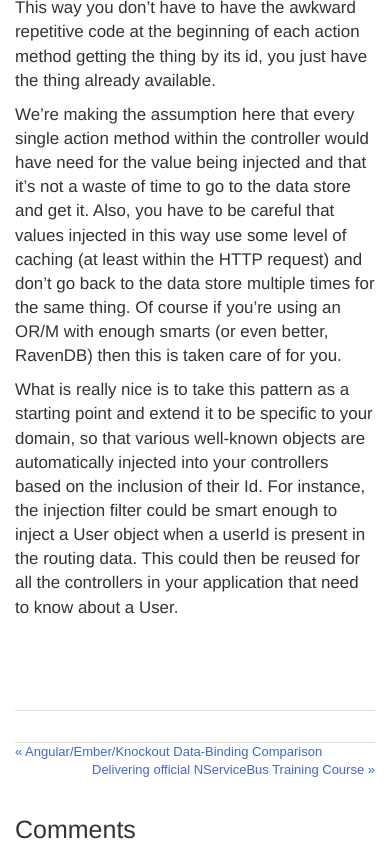
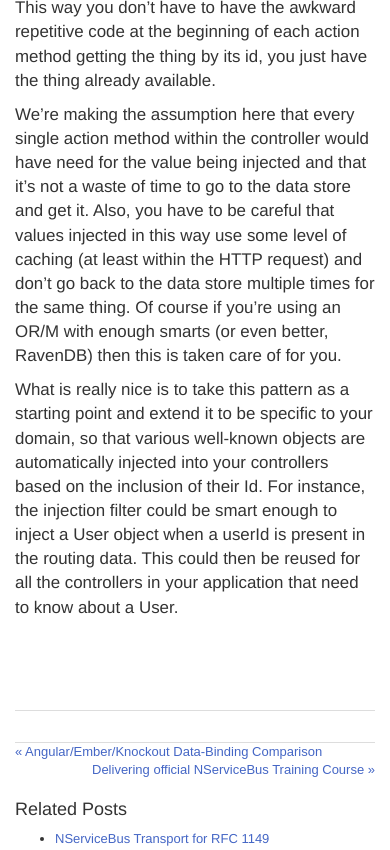
Before and after one commit to umarmohammed/umarmohammed.github.io, a Jekyll site: the page built from _posts/2013/2013-10-28-injectroutedata-actionfilter-for-asp-net-mvc.md, in a window 390 px wide, cut to the strip 1719-2569 px from the top of the page. Built offline with Jekyll 4.4.1, drawn with Linux system fonts in a browser that asks for light colours; nearby versions of some CDN libraries; Markdown is read by kramdown in place of the engine named in the settings; comment, search, counter and statistics services are not loaded; some of the changed text lies outside the part shown.

Commit message:
Adding related stories by tag.

```diff
--- a/_includes/post/meta.html
+++ b/_includes/post/meta.html
@@ -1,6 +1,6 @@
 <div class="meta">
 	<span class="date">{% include post/date.html %}{{ time }}</span>
-	<span class="tags">{% include post/categories.html %}</span>
+	<span class="categories">{% include post/categories.html %}</span>
 	{% if site.disqus_short_name and site.disqus_show_comment_count == true %}
 		{% include post/comments_link.html %}
 	{% endif %}
--- /dev/null
+++ b/_includes/post/related.html
@@ -0,0 +1,29 @@
+
+{% assign hasSimilar = '' %}
+{% for post in site.posts %}
+    {% assign postHasSimilar = false %}
+    {% for tag in post.tags %}
+        {% for thisTag in page.tags %}
+            {% if postHasSimilar == false and hasSimilar.size < 6 and post.id != page.id and tag == thisTag %}
+                {% if hasSimilar.size == 0 %}
+                <div class="related-posts">
+                <h4>Related Posts</h4>
+                <ul>
+                {% endif %}
+                <li class="relatedPost">
+                    <a href="{{ post.url }}">{{ post.title }}
+                    {% if post.series %}
+                        (Series: {{ post.series }})
+                    {% endif %}
+                    </a>
+                </li>
+                {% capture hasSimilar %}{{ hasSimilar }}*{% endcapture %}
+                {% assign postHasSimilar = true %}
+            {% endif %}
+        {% endfor %}
+    {% endfor %}
+{% endfor %}
+{% if hasSimilar.size > 0 %}
+    </ul>
+</div>
+{% endif %}
--- a/_layouts/post.html
+++ b/_layouts/post.html
@@ -29,6 +29,8 @@
         </div>
 </div>
 
+{% include post/related.html %}
+
 {% if site.disqus_short_name and page.comments == true %}
 <section id="comment">
     <h1 class="title">Comments</h1>
--- a/css/screen.css
+++ b/css/screen.css
@@ -357,10 +357,12 @@
 .meta a:hover { color: #666 }
 .meta .date,
 .meta .tags,
+.meta .categories,
 .meta .comments,
 .meta .edit { padding-right: 10px }
 .meta .date:before,
 .meta .tags:before,
+.meta .categories:before,
 .meta .comments:before,
 .meta .edit:before {
     color: #ccc;
@@ -371,6 +373,7 @@
 @media screen and (max-width: 800px) {
     .meta .date,
     .meta .tags,
+    .meta .categories,
     .meta .comments,
     .meta .edit {
         display: -moz-inline-stack;
@@ -384,6 +387,7 @@
 }
 .meta .date:before { content: "\f073" }
 .meta .tags:before { content: "\f02c" }
+.meta .categories:before { content: "\f07c" }
 .meta .comments:before { content: "\f075" }
 .meta .edit:before { content: "\f044" }
 #content article .entry-content .archives { font-family: "Open Sans" }
@@ -558,3 +562,7 @@
     background-color: inherit;
     border-style: none;
 }
+
+.related-posts {
+    margin-top: 3em;
+}
```
